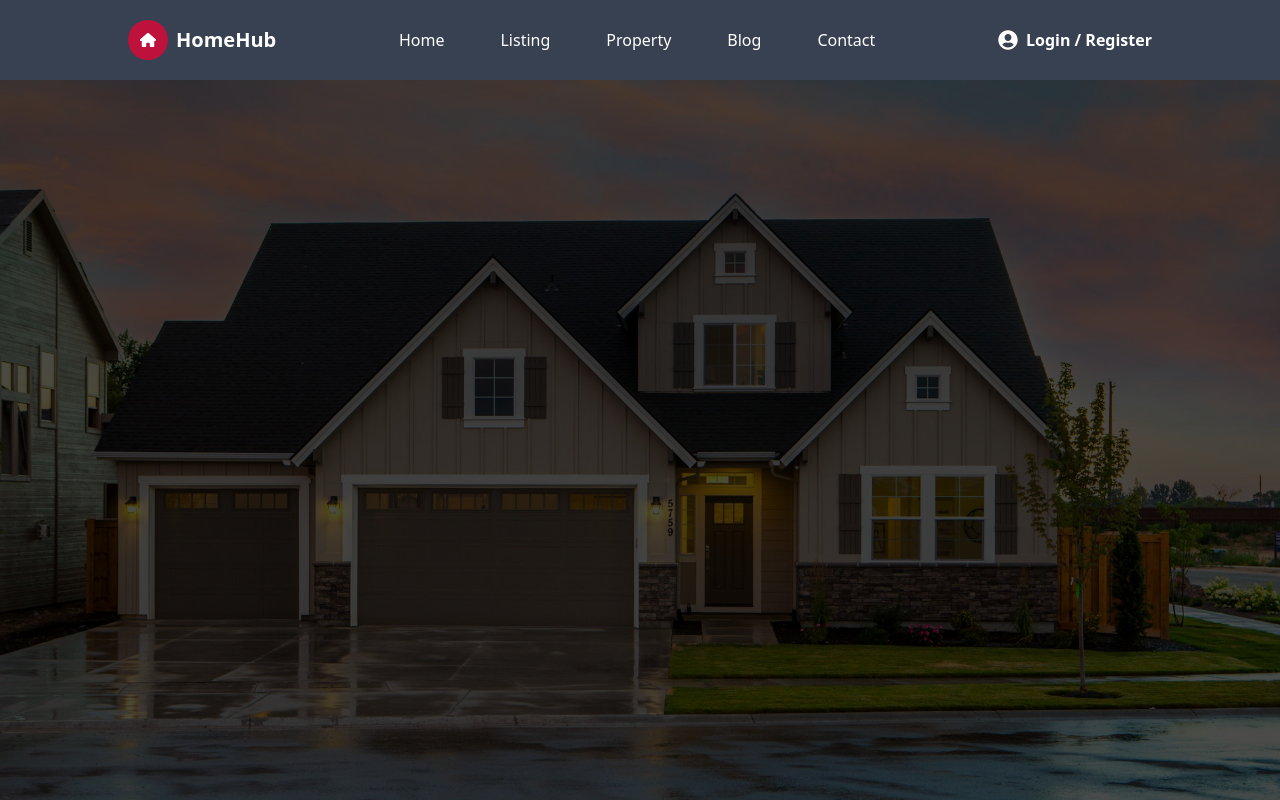
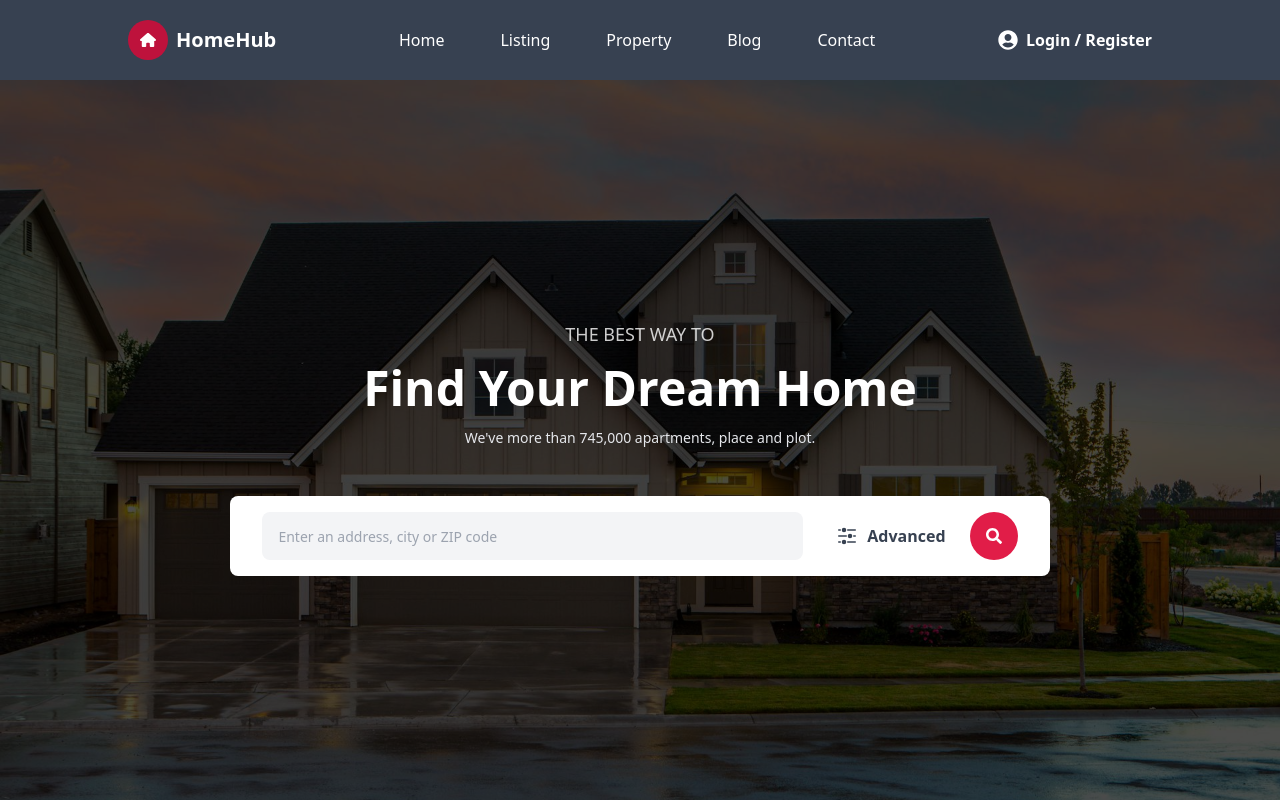
Before and after one commit to DFBlok/RealEstateProject, a Next.js app: page / in a window 1280 px wide. Built offline with nearby package versions, Linux system fonts and the light colour scheme.

Commit message:
content section with search button

```diff
--- /dev/null
+++ b/components/Helper/SearchBox.tsx
@@ -0,0 +1,28 @@
+import React from "react";
+import { FaSearch } from "react-icons/fa";
+import { HiAdjustmentsHorizontal } from "react-icons/hi2";
+
+const SearchBox = () => {
+  return (
+    <div className="w-full md:w-[80%] mx-auto bg-white h-[4rem] sm:h-[5rem] flex px-4 sm:px-8 flex-col justify-center rounded-lg">
+      <div className="flex items-center justify-between h-full">
+        <input
+          type="text"
+          placeholder="Enter an address, city or ZIP code"
+          className="sm:flex-[0.8] h-[60%] bg-gray-100 block rounded-lg outline-none px-4 placeholder:text-sm"
+        />
+        <div className="flex items-center flex-[0.2] ml-8 space-x-6">
+          <div className="lg:flex hidden items-center cursor-pointer space-x-2">
+            <HiAdjustmentsHorizontal className="text-gray-700 w-6 h-6" />
+            <p className="text-gray-700 font-semibold">Advanced</p>
+          </div>
+          <div className="w-12 h-12 bg-rose-600 flex items-center hover:bg-rose-800 transition-all duration-150 cursor-pointer justify-center text-white rounded-full">
+            <FaSearch />
+          </div>
+        </div>
+      </div>
+    </div>
+  );
+};
+
+export default SearchBox;
--- a/components/Home/Hero/Hero.tsx
+++ b/components/Home/Hero/Hero.tsx
@@ -1,3 +1,4 @@
+import SearchBox from "@/components/Helper/SearchBox";
 import React from "react";
 
 const Hero = () => {
@@ -5,6 +6,21 @@ const Hero = () => {
     <div className="w-full pt-[4vh] md:pt-[12vh] h-screen bg-[#0f0715] overflow-hidden relative  bg-cover bg-center hero-section">
       {/* Black overlay */}
       <div className="absolute bg-black opacity-70 inset-0"></div>
+      {/* content */}
+      <div className="flex justify-center items-center flex-col w-[95%] sm:w-[80%] h-full mx-auto relative z-10">
+        <h1 className="text-white text-opacity-80 text-center text-base sm:text-lg uppercase font-medium">
+          The best way to
+        </h1>
+        <h1 className="text-center font-semibold text-3xl sm:text-5xl text-white mt-4">
+          Find Your Dream Home
+        </h1>
+        <p className="mt-4 text-center text-sm sm:text-gray-200">
+          We've more than 745,000 apartments, place and plot.
+        </p>
+        <div className="mt-12 w-full">
+          <SearchBox />
+        </div>
+      </div>
     </div>
   );
 };
```
